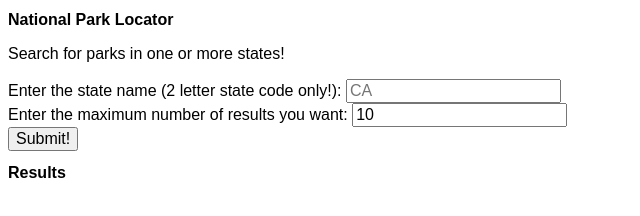
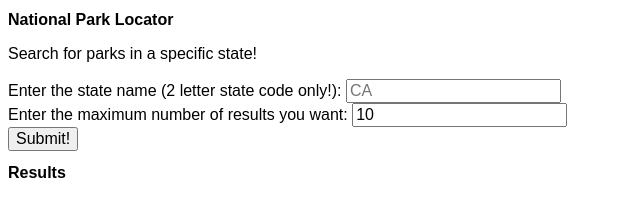
Before and after one commit to thinkful-ei-gecko/Leon-Dail-NPS-assignment, a plain HTML site: page index.html in a window 1280 px wide. Shown: the full height of the page, 0-640 px from the left. Drawn offline with nearby package versions, Linux system fonts and the light colour scheme.

Commit message:
overlooking final version

```diff
--- a/index.html
+++ b/index.html
@@ -10,7 +10,7 @@
 <body>
     <main>
         <h1>National Park Locator</h1>
-        <p>Search for parks in one or more states!</p>
+        <p>Search for parks in a specific state!</p>
         <form id="park-search">
             <section id="state-name">
                 <label for="state-name-input">Enter the state name (2 letter state code only!): </label>
```
